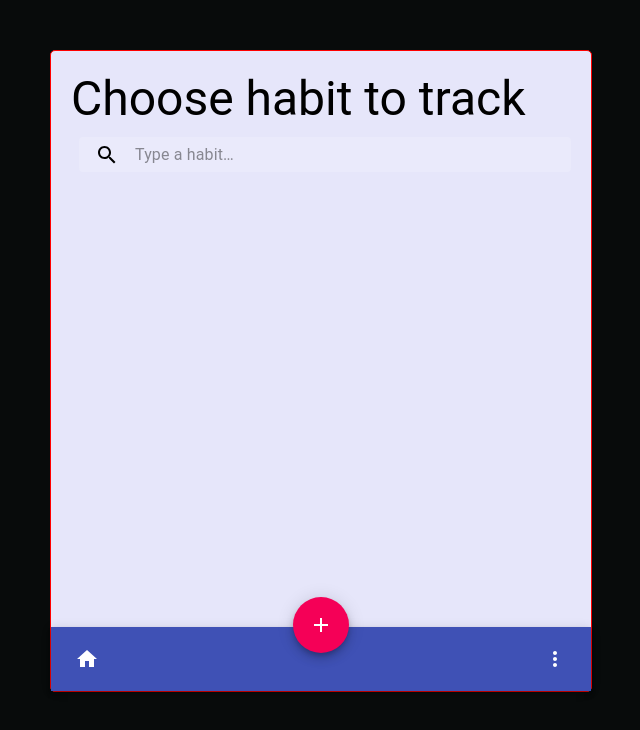
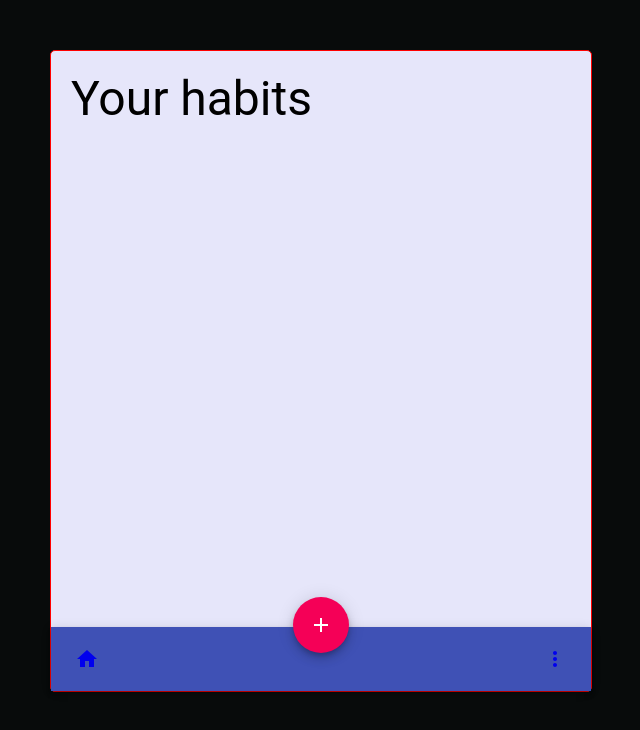
Before and after one commit to agatapst/habit-tracker, a React (Create React App) app: page / in a window 1280 px wide. Shown: the top 730 px of the page, without its empty margins (319-959 px from the left). Built offline with nearby package versions, Linux system fonts and the light colour scheme.

Commit message:
Create Habit Tracker Component. Add links to the Navbar.

```diff
--- a/src/App.js
+++ b/src/App.js
@@ -1,12 +1,14 @@
 import React from 'react';
 import { HabitList } from './components/HabitList';
+import { Tracker } from './components/Tracker';
 import { BrowserRouter as Router, Route } from 'react-router-dom';
 import { route } from './config/routes';
 
 function App() {
   return (
     <Router>
-      <Route exact path={route.root()} component={HabitList} />
+      <Route exact path={route.root()} component={Tracker} />
+      <Route exact path={route.list()} component={HabitList} />
     </Router>
   );
 }
--- a/src/components/Navbar/index.jsx
+++ b/src/components/Navbar/index.jsx
@@ -4,6 +4,8 @@ import { IconButton, Fab, Toolbar, AppBar } from '@material-ui/core/';
 import HomeIcon from '@material-ui/icons/Home';
 import AddIcon from '@material-ui/icons/Add';
 import MoreIcon from '@material-ui/icons/MoreVert';
+import { Link } from 'react-router-dom';
+import { route } from '../../config/routes';
 
 const useStyles = makeStyles(theme => ({
     text: {
@@ -41,16 +43,21 @@ export const Navbar = ({onClick}) => {
   return (
     <AppBar color="primary" className={classes.appBar}>
         <Toolbar>
-          <IconButton edge="start" color="inherit" aria-label="open drawer">
-            <HomeIcon />
-          </IconButton>
+          <Link to={route.root()}>
+            <IconButton edge="start" color="inherit" aria-label="open drawer">
+              <HomeIcon />
+            </IconButton>
+          </Link>
           <Fab color="secondary" aria-label="add" className={classes.fabButton} onClick={onClick}>
             <AddIcon />
           </Fab>
           <div className={classes.grow} />
+          <Link to={route.list()}>
           <IconButton edge="end" color="inherit">
             <MoreIcon />
           </IconButton>
+        </Link>
+
         </Toolbar>
       </AppBar>
   );
--- /dev/null
+++ b/src/components/Tracker/HabitsToTrack.jsx
@@ -0,0 +1,49 @@
+import React from 'react';
+import { createStyles, makeStyles } from '@material-ui/core/styles';
+import { Typography, Box, Divider } from '@material-ui/core';
+import { CategoryIcon } from "../CategoryIcon"
+
+const useStyles = makeStyles((theme) =>
+createStyles({
+  habitsList: {
+    listStyleType: 'none',
+    padding: '0',
+    width: '100%',
+    height: '420px',
+    overflow: 'scroll'
+  },
+  habit: {
+    padding: '10px',
+
+    '& button': {
+      marginRight: '5px'
+    }
+  }
+}),
+);
+
+export const HabitsToTrack = ({habitsList, deleteHabit, onEditButtonClick}) => {
+
+const classes = useStyles();
+
+  return (
+    <Box display="flex" justifyContent="space-between">
+        <ul className={classes.habitsList}>
+            {habitsList.map((habit, index) => (
+                <li key={index} className={classes.habit}>
+                  <Box display="flex" justifyContent="space-between">
+                    <Typography variant="h6">
+                          {habit.title}
+                      </Typography>
+                      <div>
+                      <CategoryIcon category={habit.category} />
+                      </div>
+                  </Box>
+                    <Divider />
+                </li>
+            ))}
+        </ul>
+    </Box>
+
+  );
+};
--- /dev/null
+++ b/src/components/Tracker/index.jsx
@@ -0,0 +1,61 @@
+import React, { useState, useEffect } from 'react';
+import { Navbar } from '../Navbar';
+import { HabitsToTrack } from './HabitsToTrack';
+import { Box, Typography } from '@material-ui/core';
+import { createStyles, makeStyles } from '@material-ui/core/styles';
+
+const useStyles = makeStyles((theme) =>
+createStyles({
+  mainContainer: {
+    height: '600px',
+    width: '500px',
+    marginTop: '50px',
+    background: 'lavender',
+    border: '1px solid red',
+    borderRadius: '5px',
+    padding: '20px',
+    position: 'relative'
+  },
+}),
+);
+
+export const Tracker = () => {
+  const [habitsList, setHabitsList] = useState([]);
+  const [filteredHabitsList, setFilteredHabitsList] = useState([])
+  const [query, setQuery] = useState('');
+
+  const classes = useStyles();
+
+
+  useEffect(() => {
+    const habits = localStorage.getItem('habitsList');
+     if(habits) {
+       setHabitsList(JSON.parse(habits))
+     }
+   }, [])
+
+  useEffect(() => {
+    localStorage.setItem('habitsList', JSON.stringify(habitsList));
+  }, [habitsList]);
+
+  // if something needs to change based on change of other props & states -> useEffect
+  useEffect(() => {
+    const filteredHabits = habitsList.filter((habit) => {
+      return habit.title.toLowerCase().includes(query.toLowerCase());
+    });
+    setFilteredHabitsList(filteredHabits);
+  }, [habitsList, query])
+
+  return (
+    <Box className={classes.mainContainer}>
+      <Box display="flex" justifyContent="space-between">
+        <Typography variant="h3">
+          Your habits
+        </Typography>
+      </Box>
+      {/* controlled input */}
+      <HabitsToTrack habitsList={filteredHabitsList}/>
+      <Navbar/>
+    </Box>
+  );
+};
--- a/src/config/routes.js
+++ b/src/config/routes.js
@@ -1,3 +1,4 @@
 export const route = {
     root: () => '/',
+    list: () => '/list'
   };
```
